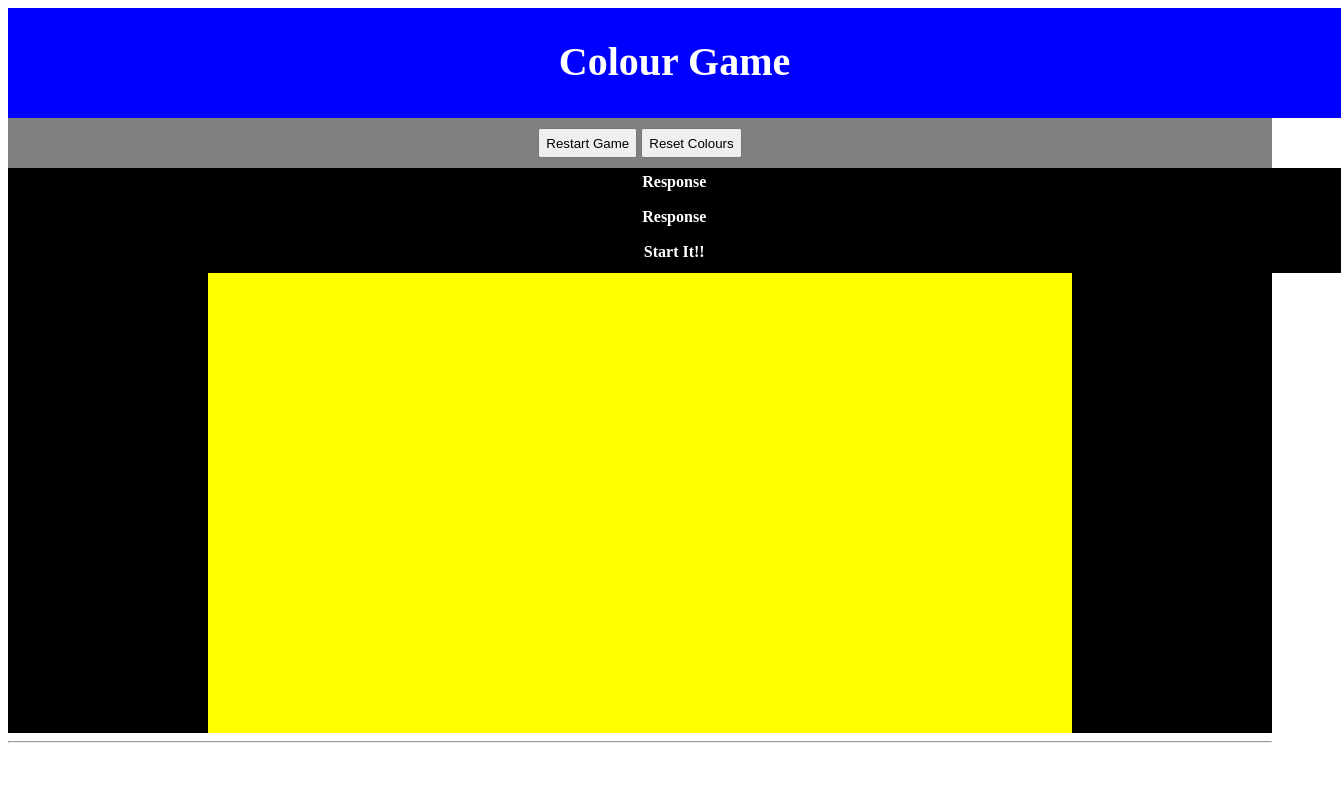
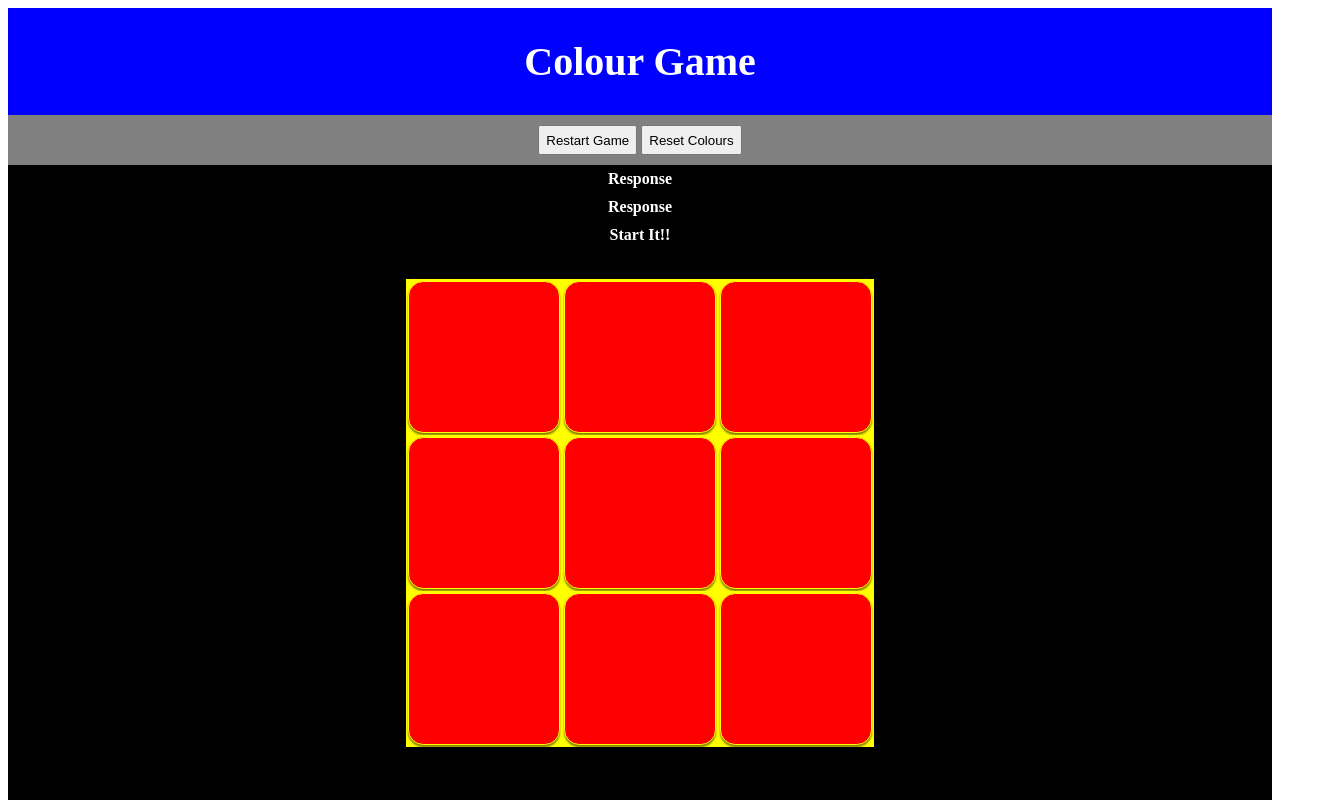
Before and after one commit to vikas270901/game, a plain HTML site: page index.html in a window 1280 px wide. Shown: the top 800 px of the page, 1341 px wide, since content can reach past the window. Drawn offline with Linux system fonts and the light colour scheme.

Commit message:
Update game.css

```diff
--- a/assets/css/game.css
+++ b/assets/css/game.css
@@ -1,9 +1,11 @@
+.*{margin: 0 auto;}
 .li_container{
 	text-align: center;
-	background: yellow;
-	margin: 0px 200px;
+	background: black;
+	margin-left: auto;
+	margin-right: auto;
 	padding: 30px;
-	height: 400px;
+	height: 680px;
 }
 .main_container{
 	background: black;
@@ -11,9 +13,8 @@
 h3{
 	text-align: center;
 	background: blue;
-	height: 50px;
-	width: 1273px;
-	margin: 0 auto;
+	height: 15%;
+	margin: auto;
 	padding:30px;
 	font-size: 40px;
 	color: white;
@@ -21,32 +22,33 @@ h3{
 button{
 	height: 30px;
 }
-
 .new{
 	padding-top: 10px;
 	background: grey;
+	margin: auto;
 	height: 40px;
 	}
-
-ul{
+.box{
 	background: yellow;
-	margin: 0px 224px;
+	overflow: hidden;
+	margin-left: auto;
+	margin-right: auto;
+	display: table;
+	width: auto;
+}
+.box > div{
+	height: 150px;
+	width: 150px;
+	background-color: red;
+	border: 0.2px solid yellow;
 	float: left;
-}
-li{
-	float: right;
-	background: red;
-	height: 125px;
-	width: 124px;
 	margin: 2px;
-	border-radius: 10px;
-	list-style: none;
+	border-radius: 10%;
 	box-shadow: 0 2px 2px rgba(0,0,0, 0.5);
 }
 h4{
-	margin: 0 auto;
-	height: 25px;
-	width: 1322.5px;
+	margin: auto;
+	height: 100%;
 	background: black;
 	color: white;
 	padding:5px;
```
